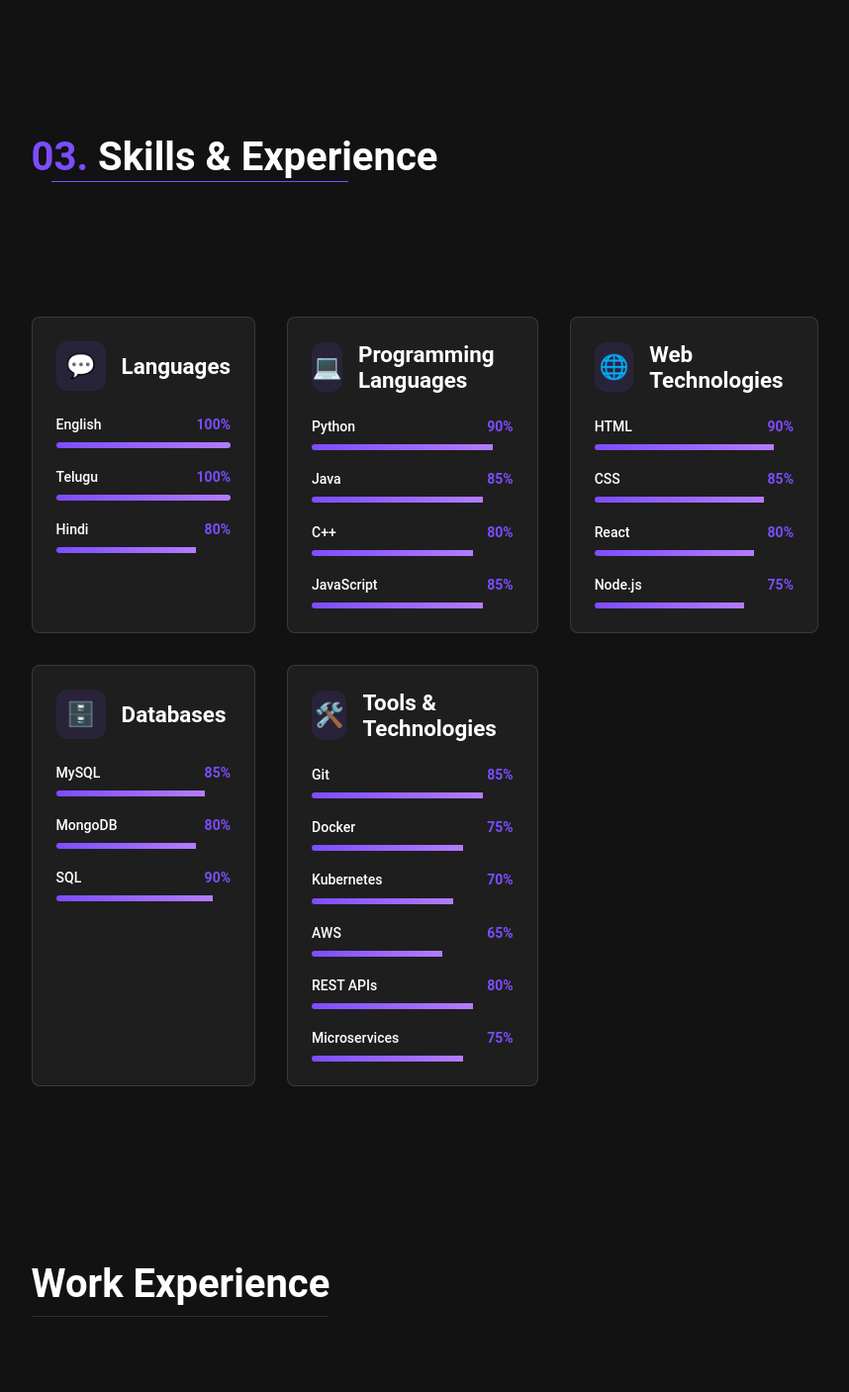
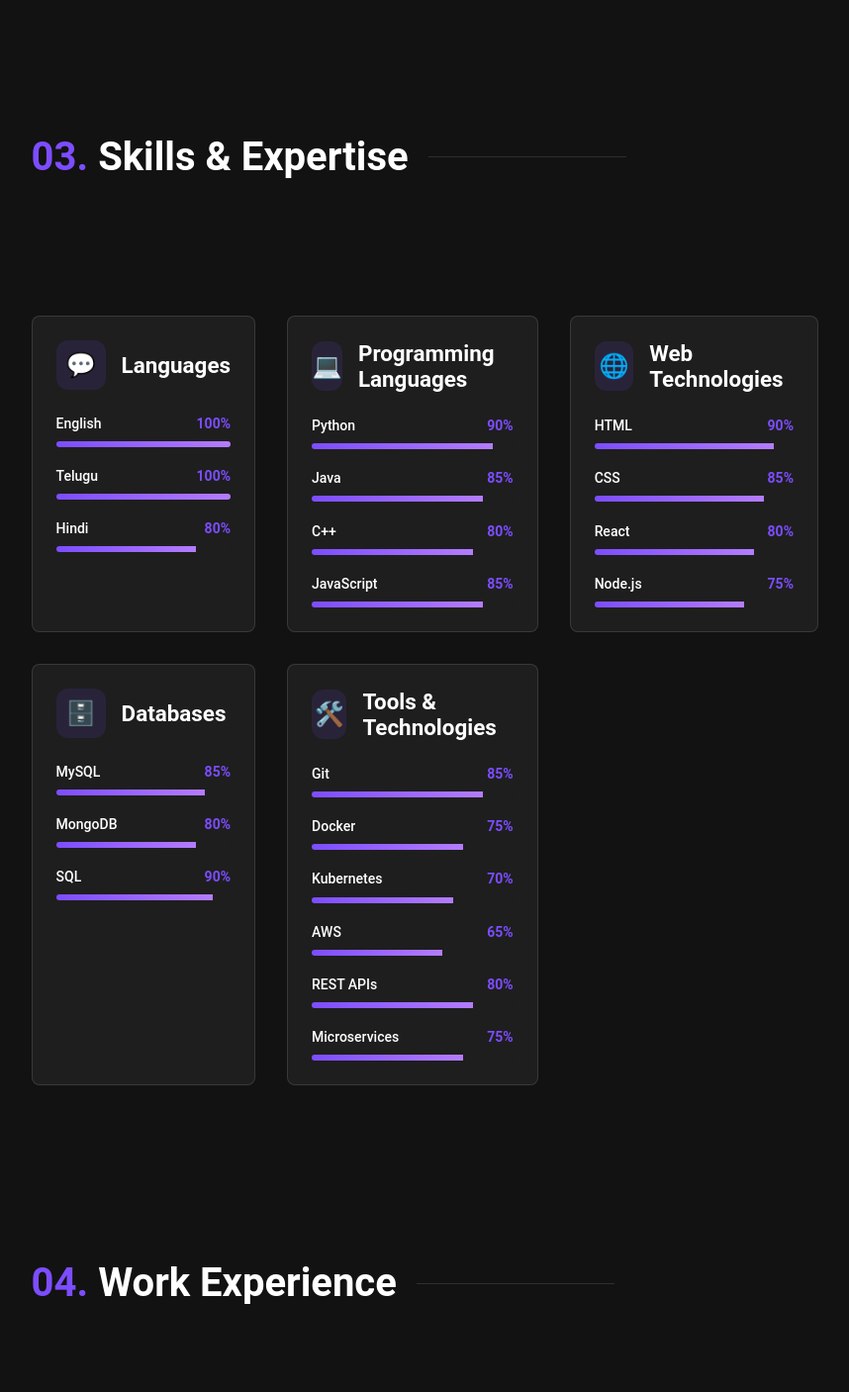
Before and after one commit to saketh-005/portfolio, a React (Create React App) app: page / in a window 1280 px wide. Shown: the part 3100-4507 px from the top of the page at 99% size, without its empty margins (392-1250 px from the left). Built offline with nearby package versions, Linux system fonts and the light colour scheme.

Commit message:
Improve mobile responsiveness and fix section numbering
- Updated section numbers to match the correct sequence
- Enhanced mobile responsiveness for section headings
- Improved spacing and alignment on mobile devices
- Removed underlines on mobile for better readability

```diff
--- a/src/components/Certifications/Certifications.tsx
+++ b/src/components/Certifications/Certifications.tsx
@@ -99,54 +99,14 @@ const certifications: Certification[] = [
     id: 8,
     title: 'Crash Course on Python',
     issuer: 'Google',
-    date: 'May 2024',
-    image: 'https://upload.wikimedia.org/wikipedia/commons/c/c1/Google_%22G%22_logo.svg',
-    credentialId: 'AM69B27BLUU7',
-    credentialUrl: 'https://www.coursera.org/account/accomplishments/verify/AM69B27BLUU7',
+    date: 'Dec 2024',
+    image: 'https://upload.wikimedia.org/wikipedia/commons/5/53/Google_%22G%22_Logo.svg',
+    credentialId: 'QJXQ5S4V4Q6W',
+    credentialUrl: 'https://www.coursera.org/account/accomplishments/verify/QJXQ5S4V4Q6W',
     skills: ['Python', 'Programming Fundamentals']
   },
   {
     id: 9,
-    title: 'Programming in C',
-    issuer: 'IIT Bombay',
-    date: 'Apr 2024',
-    image: 'https://upload.wikimedia.org/wikipedia/en/thumb/1/1d/Indian_Institute_of_Technology_Bombay_Logo.svg/1920px-Indian_Institute_of_Technology_Bombay_Logo.svg.png',
-    credentialUrl: 'https://drive.google.com/file/d/1xW3j2yX-VDQ7Ge2nbZq95_it2-cDXtYP/view?usp=sharing',
-    skills: ['C Programming']
-  },
-  {
-    id: 10,
-    title: 'Programming in C++',
-    issuer: 'IIT Bombay',
-    date: 'Apr 2024',
-    image: 'https://upload.wikimedia.org/wikipedia/en/thumb/1/1d/Indian_Institute_of_Technology_Bombay_Logo.svg/1920px-Indian_Institute_of_Technology_Bombay_Logo.svg.png',
-    credentialUrl: 'https://drive.google.com/file/d/1c6sm7NUJGU5TOxvEpbcwTITjM-oqaj3V/view?usp=sharing',
-    skills: ['C++']
-  },
-  {
-    id: 11,
-    title: 'Python 3.4.3',
-    issuer: 'IIT Bombay',
-    date: 'Apr 2024',
-    image: 'https://upload.wikimedia.org/wikipedia/en/thumb/1/1d/Indian_Institute_of_Technology_Bombay_Logo.svg/1920px-Indian_Institute_of_Technology_Bombay_Logo.svg.png',
-    credentialUrl: 'https://drive.google.com/file/d/1xIm_dmjRzxGsmzbtgH3t0V78eKCSLfUe/view?usp=sharing',
-    skills: ['Python', 'Programming']
-  },
-  {
-    id: 12,
-    title: 'Introduction to IoT',
-    issuer: 'Cisco',
-    date: 'Jan 2024',
-    image: 'https://upload.wikimedia.org/wikipedia/commons/0/08/Cisco_logo_blue_2016.svg',
-    credentialId: '070d620e-03ef-4a9a-a35d-7bf75eb9c452',
-    credentialUrl: [
-      'https://www.credly.com/badges/070d620e-03ef-4a9a-a35d-7bf75eb9c452/linked_in_profile',
-      'https://drive.google.com/file/d/110MqgQlilSL0cg524wIsonJlqGJEadc_/view?usp=drive_link'
-    ],
-    skills: ['Internet of Things', 'Networking']
-  },
-  {
-    id: 13,
     title: 'What Is Generative AI?',
     issuer: 'LinkedIn',
     date: 'Jan 2024',
@@ -160,8 +120,20 @@ const certifications: Certification[] = [
 const Certifications = () => {
   const theme = useTheme();
   const isMobile = useMediaQuery(theme.breakpoints.down('md'));
+  const [activeFilter, setActiveFilter] = useState<'all' | 'technical' | 'professional'>('all');
+  const [showMultipleUrls, setShowMultipleUrls] = useState<string[] | null>(null);
   const [visibleCerts, setVisibleCerts] = useState(isMobile ? 6 : 9);
   const showLoadMore = visibleCerts < certifications.length;
+
+  const filteredCertifications = certifications.filter(cert => {
+    if (activeFilter === 'all') return true;
+    if (activeFilter === 'technical') return cert.skills?.some(skill =>
+      ['Python', 'Machine Learning', 'AI', 'Swift', 'iOS Development', 'Cybersecurity', 'IBM Watson', 'Generative AI'].includes(skill)
+    );
+    return cert.skills?.some(skill =>
+      ['Business Intelligence', 'Information Security', 'Problem Solving'].includes(skill)
+    );
+  }).slice(0, visibleCerts);
 
   const loadMore = () => {
     setVisibleCerts(prev => Math.min(prev + (isMobile ? 2 : 3), certifications.length));
@@ -189,40 +161,77 @@ const Certifications = () => {
               whiteSpace: 'nowrap',
               marginRight: '1.5rem',
               color: theme.palette.text.primary,
+              display: 'flex',
+              alignItems: 'center',
+              fontSize: '2.5rem',
+              [theme.breakpoints.down('sm')]: {
+                fontSize: '1.5rem',
+                marginRight: '1rem',
+                flexWrap: 'wrap',
+                '&:after': {
+                  content: 'none',
+                },
+              },
               '&:after': {
                 content: '""',
                 display: 'block',
-                width: '300px',
+                width: '200px',
                 height: '1px',
                 backgroundColor: theme.palette.divider,
-                marginTop: '0.5rem',
-              },
-              [theme.breakpoints.down('sm')]: {
-                fontSize: '2rem',
-                '&:after': {
-                  width: '200px',
+                marginLeft: '20px',
+                [theme.breakpoints.down('md')]: {
+                  width: '100px',
+                  marginLeft: '15px',
                 },
               },
             }}
           >
+            <span style={{ color: theme.palette.primary.main, marginRight: '10px' }}>06.</span>
             Certifications
           </Typography>
+        </Box>
+
+        <Box sx={{ display: 'flex', justifyContent: 'flex-end', mb: 4 }}>
+          <ButtonGroup variant="outlined" size={isMobile ? 'small' : 'medium'}>
+            <Button
+              variant={activeFilter === 'all' ? 'contained' : 'outlined'}
+              onClick={() => setActiveFilter('all')}
+            >
+              All
+            </Button>
+            <Button
+              variant={activeFilter === 'technical' ? 'contained' : 'outlined'}
+              onClick={() => setActiveFilter('technical')}
+            >
+              Technical
+            </Button>
+            <Button
+              variant={activeFilter === 'professional' ? 'contained' : 'outlined'}
+              onClick={() => setActiveFilter('professional')}
+            >
+              Professional
+            </Button>
+          </ButtonGroup>
         </Box>
 
         <Box
           sx={{
             display: 'grid',
-            gridTemplateColumns: isMobile ? '1fr' : 'repeat(auto-fill, minmax(320px, 1fr))',
+            gridTemplateColumns: {
+              xs: '1fr',
+              sm: 'repeat(2, 1fr)',
+              md: 'repeat(3, 1fr)',
+            },
             gap: '2rem',
           }}
         >
-          {certifications.slice(0, visibleCerts).map((cert, index) => (
+          {filteredCertifications.map((cert, index) => (
             <motion.div
               key={cert.id}
-              initial={{ opacity: 0, y: 20 }}
+              initial={{ opacity: 0, y: 30 }}
               whileInView={{ opacity: 1, y: 0 }}
-              viewport={{ once: true, amount: 0.1 }}
-              transition={{ duration: 0.4, delay: index * 0.05 }}
+              viewport={{ once: true, amount: 0.2 }}
+              transition={{ duration: 0.5, delay: index * 0.1 }}
             >
               <Card
                 sx={{
@@ -294,6 +303,7 @@ const Certifications = () => {
                       </Typography>
                     )}
                   </Box>
+
 
                   {cert.skills && cert.skills.length > 0 && (
                     <Box sx={{ display: 'flex', flexWrap: 'wrap', gap: '0.5rem', mb: 2 }}>
--- a/src/components/Skills/Skills.tsx
+++ b/src/components/Skills/Skills.tsx
@@ -146,20 +146,33 @@ const Skills = () => {
               whiteSpace: 'nowrap',
               marginRight: '1.5rem',
               color: theme.palette.text.primary,
+              display: 'flex',
+              alignItems: 'center',
+              fontSize: '2.5rem',
+              [theme.breakpoints.down('sm')]: {
+                fontSize: '1.5rem',
+                marginRight: '1rem',
+                flexWrap: 'wrap',
+                '&:after': {
+                  content: 'none',
+                },
+              },
               '&:after': {
                 content: '""',
                 display: 'block',
-                width: '300px',
+                width: '200px',
                 height: '1px',
+                backgroundColor: theme.palette.divider,
                 marginLeft: '20px',
-                backgroundColor: theme.palette.primary.main,
-                [theme.breakpoints.down('sm')]: {
+                [theme.breakpoints.down('md')]: {
                   width: '100px',
+                  marginLeft: '15px',
                 },
               },
             }}
           >
-            <span style={{ color: theme.palette.primary.main }}>03.</span> Skills & Experience
+            <span style={{ color: theme.palette.primary.main, marginRight: '10px' }}>03.</span>
+            Skills & Expertise
           </Typography>
         </Box>
       </motion.div>
--- a/src/components/Work/Work.tsx
+++ b/src/components/Work/Work.tsx
@@ -95,22 +95,32 @@ const Work = () => {
               whiteSpace: 'nowrap',
               marginRight: '1.5rem',
               color: theme.palette.text.primary,
+              display: 'flex',
+              alignItems: 'center',
+              fontSize: '2.5rem',
+              [theme.breakpoints.down('sm')]: {
+                fontSize: '1.5rem',
+                marginRight: '1rem',
+                flexWrap: 'wrap',
+                '&:after': {
+                  content: 'none',
+                },
+              },
               '&:after': {
                 content: '""',
                 display: 'block',
-                width: '300px',
+                width: '200px',
                 height: '1px',
                 backgroundColor: theme.palette.divider,
-                marginTop: '0.5rem',
-              },
-              [theme.breakpoints.down('sm')]: {
-                fontSize: '2rem',
-                '&:after': {
-                  width: '200px',
+                marginLeft: '20px',
+                [theme.breakpoints.down('md')]: {
+                  width: '100px',
+                  marginLeft: '15px',
                 },
               },
             }}
           >
+            <span style={{ color: theme.palette.primary.main, marginRight: '10px' }}>04.</span>
             Work Experience
           </Typography>
         </Box>
```
